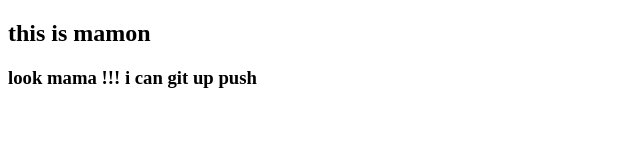
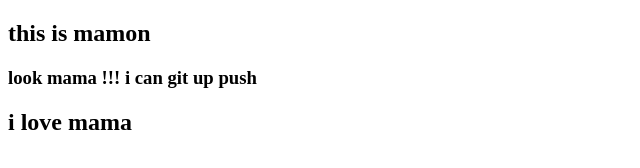
Before and after one commit to mamun193/first-problem, a plain HTML site: page index.html in a window 1280 px wide. Shown: the whole page, without its empty margins (0-640 px from the left). Drawn offline with Linux system fonts and the light colour scheme.

Commit message:
i love mamam

```diff
--- a/index.html
+++ b/index.html
@@ -9,5 +9,6 @@
 <body>
     <h2>this is mamon</h2>
     <h3> look mama !!! i can git up push</h3>
+    <h2>i love mama</h2>
 </body>
 </html>
```
